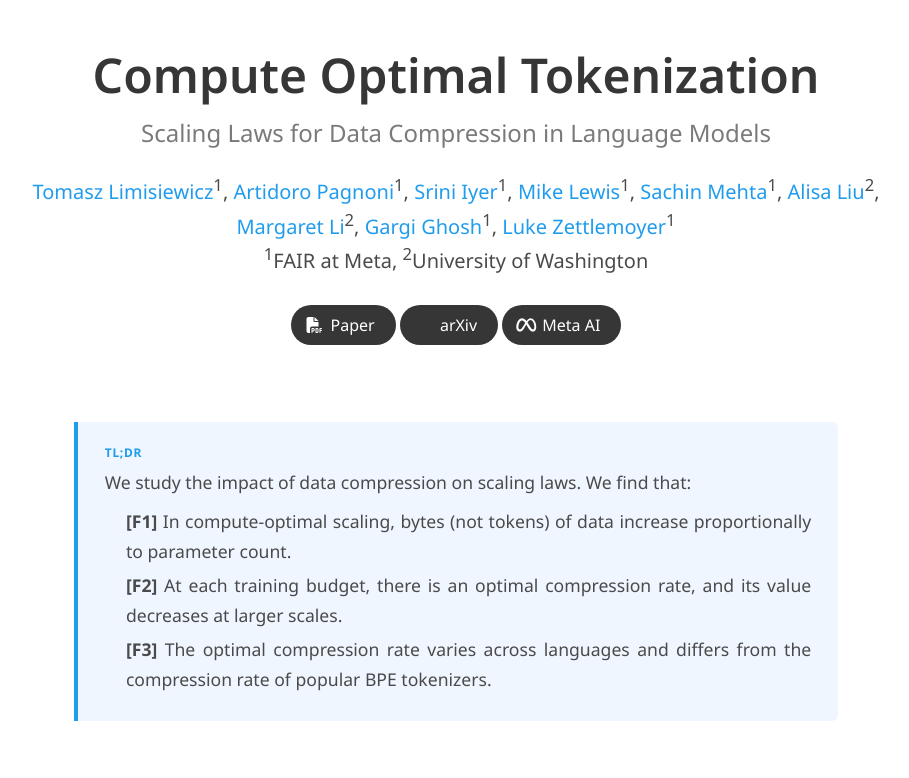
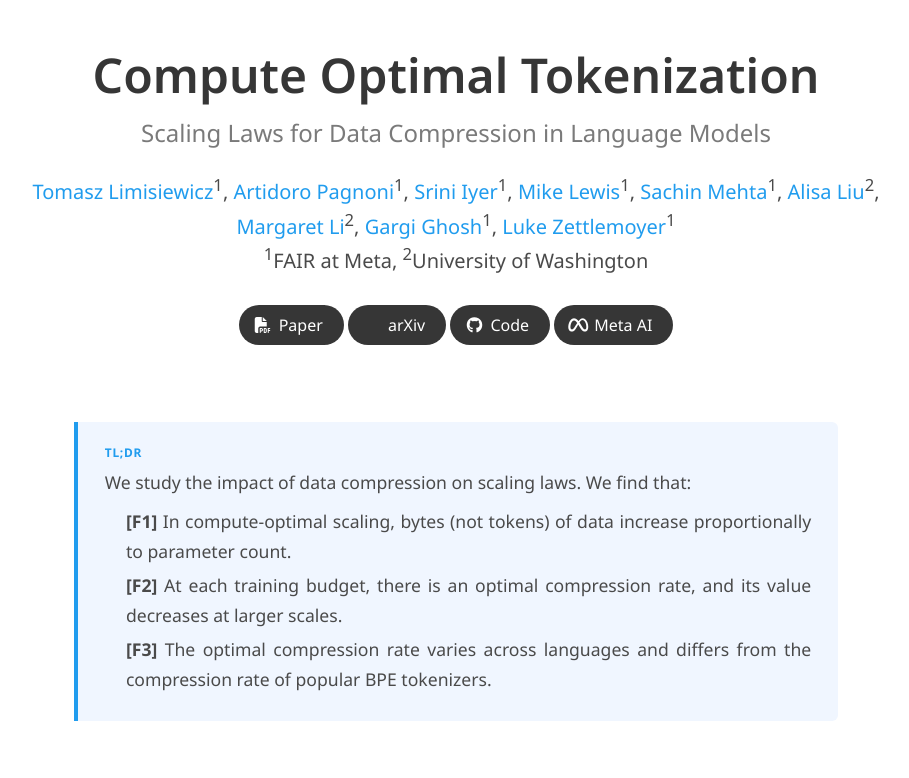
Before and after one commit to co-tok/co-tok.github.io, a plain HTML site: page index.html in a window 1280 px wide. Shown: the top 778 px of the page, without its empty margins (184-1093 px from the left). Drawn offline with nearby package versions, Linux system fonts and the light colour scheme; some icons are missing.

Commit message:
Added code link

```diff
--- a/index.html
+++ b/index.html
@@ -69,6 +69,12 @@
               <a href="https://arxiv.org/abs/2605.01188" class="external-link button is-normal is-rounded is-dark">
                 <span class="icon"><i class="ai ai-arxiv"></i></span>
                 <span>arXiv</span>
+              </a>
+            </span>
+            <span class="link-block">
+              <a href="https://github.com/facebookresearch/compute-optimal-tokenization" class="external-link button is-normal is-rounded is-dark">
+                <span class="icon"><i class="fab fa-github"></i></span>
+                <span>Code</span>
               </a>
             </span>
             <span class="link-block">
```
